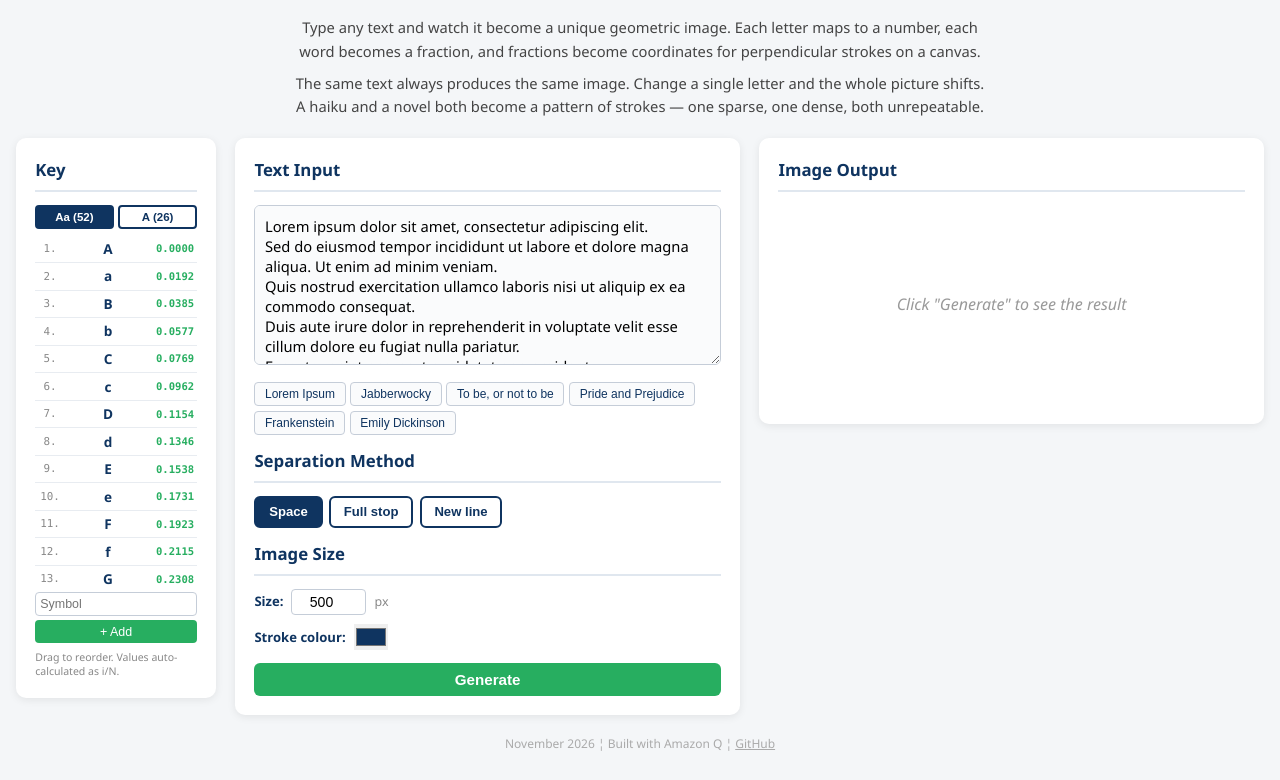
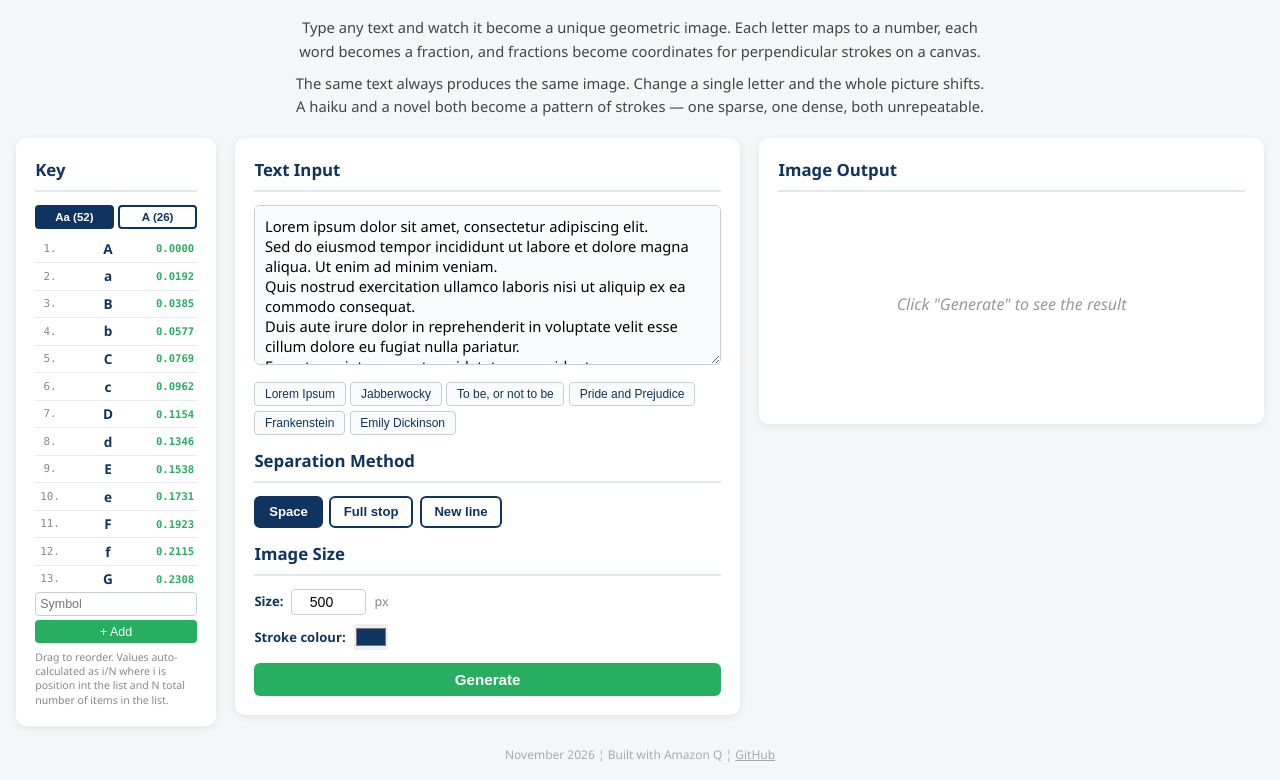
Before and after one commit to poemline/poemline.github.io, a plain HTML site: page index.html in a window 1280 px wide. Shown: the part 99-879 px from the top of the page. Drawn offline with Linux system fonts and the light colour scheme.

Commit message:
Update index.html

```diff
--- a/index.html
+++ b/index.html
@@ -186,7 +186,7 @@
         <input type="text" id="add-symbol" maxlength="1" placeholder="Symbol">
         <button onclick="addSymbol()">+ Add</button>
       </div>
-      <p class="key-info">Drag to reorder. Values auto-calculated as i/N.</p>
+      <p class="key-info">Drag to reorder. Values auto-calculated as i/N where i is position int the list and N total number of items in the list.</p>
     </div>
 
     <div class="section" id="text-section">
```
